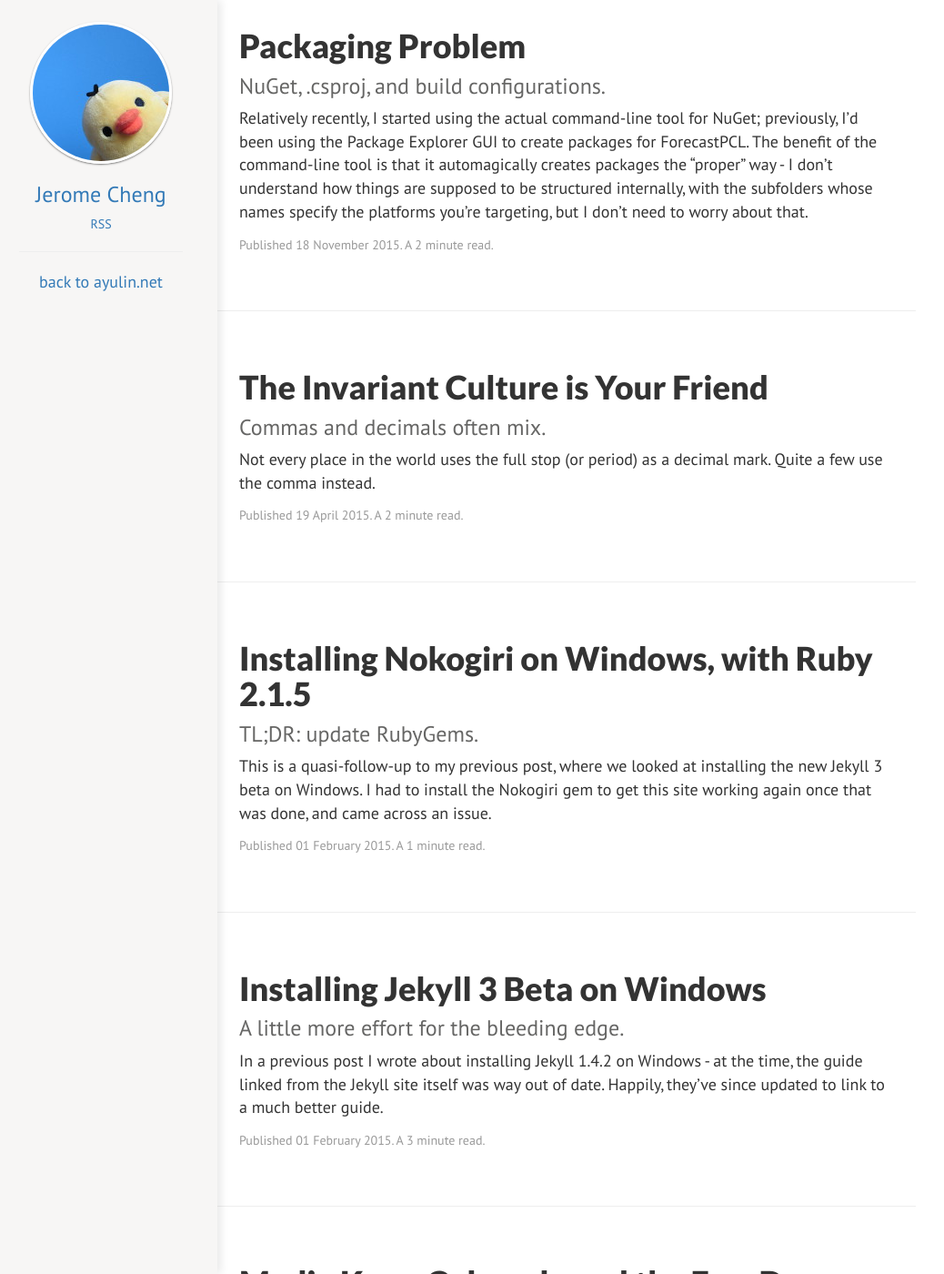
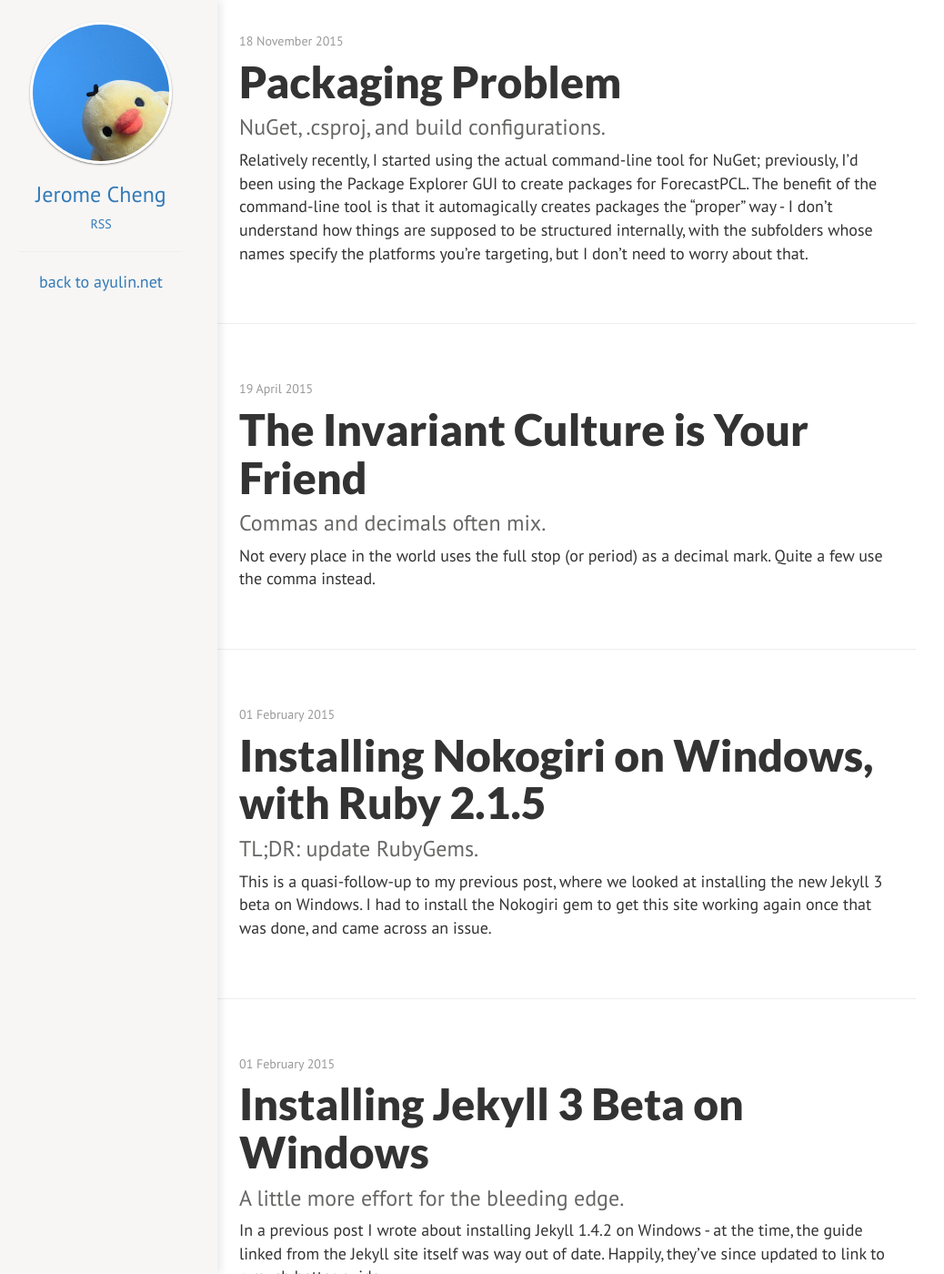
Before and after one commit to jcheng31/ayulin.net, a Jekyll site: the page built from Content/blog/index.html, in a window 1280 px wide and 1400 px high, scrolled down 305 px. Shown: the whole window at 91% size, without its empty margins (17-1055 px from the left). Built offline with Jekyll 4.4.1, drawn with Linux system fonts in a browser that asks for light colours; nearby versions of some CDN libraries; Markdown is read by kramdown in place of the engine named in the settings; the list of posts is cut into pages by our own code; comment, search, counter and statistics services are not loaded; some of the changed text lies outside the part shown.

Commit message:
Move publish date above title, remove reading time display.

```diff
--- a/Content/blog/index.html
+++ b/Content/blog/index.html
@@ -6,14 +6,14 @@ title: "blog"
 {% for post in paginator.posts %}
   <a class="no-link-effect" href="{{ post.url }}">
     <div class="blog-post-listing">
-      <h2><strong>{{ post.title }}</strong></h2>
+      <h5 class="subtle">
+        {{ post.date | date_to_long_string }}
+      </h5>
+      <h1 class="no-margin-top"><strong>{{ post.title }}</strong></h1>
       {% if post.description %}
         <h3 class="subtitle no-margin-top">{{ post.description }}</h3>
       {% endif %}
       <p>{{ post.excerpt | strip_html }}</p>
-      <h5 class="subtle no-margin-top">
-        Published {{ post.date | date_to_long_string }}. A {{ post.content | reading_time }} minute read.
-      </h5>
     </div>
   </a>
   <hr />
```
Also changed, not shown: Content/_layouts/post.html (+4 -4 lines).
